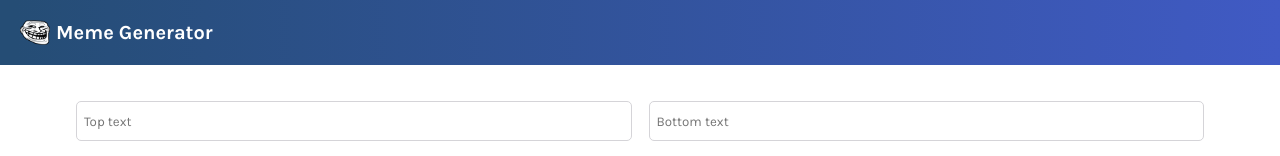
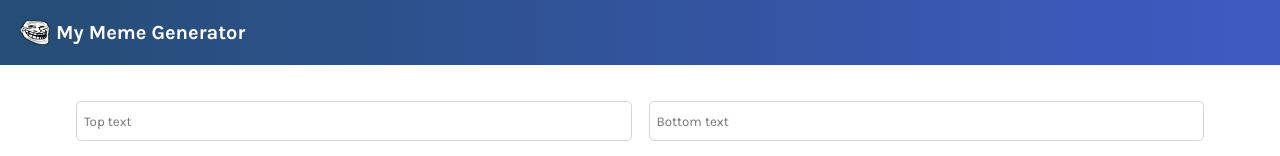
Before and after one commit to Dawid930/meme-generator, a React (Create React App) app: page / in a window 1280 px wide. Shown: the top 156 px of the page. Built offline with nearby package versions, Linux system fonts and the light colour scheme; no server answers; the HTML template or start-up script is replaced by a standard one.

Commit message:
name correction

```diff
--- a/public/index.html
+++ b/public/index.html
@@ -27,7 +27,7 @@
       work correctly both with client-side routing and a non-root public URL.
       Learn how to configure a non-root public URL by running `npm run build`.
     -->
-    <title>Meme generator</title>
+    <title>My Meme Generator</title>
   </head>
   <body>
     <noscript>You need to enable JavaScript to run this app.</noscript>
--- a/src/Components/Header.jsx
+++ b/src/Components/Header.jsx
@@ -9,7 +9,7 @@ export default function Header() {
                 className="header--image"
                 alt="trollface"
             />
-            <h2 className="header--title">Meme Generator</h2>
+            <h2 className="header--title">My Meme Generator</h2>
 
         </header>
     )
```
